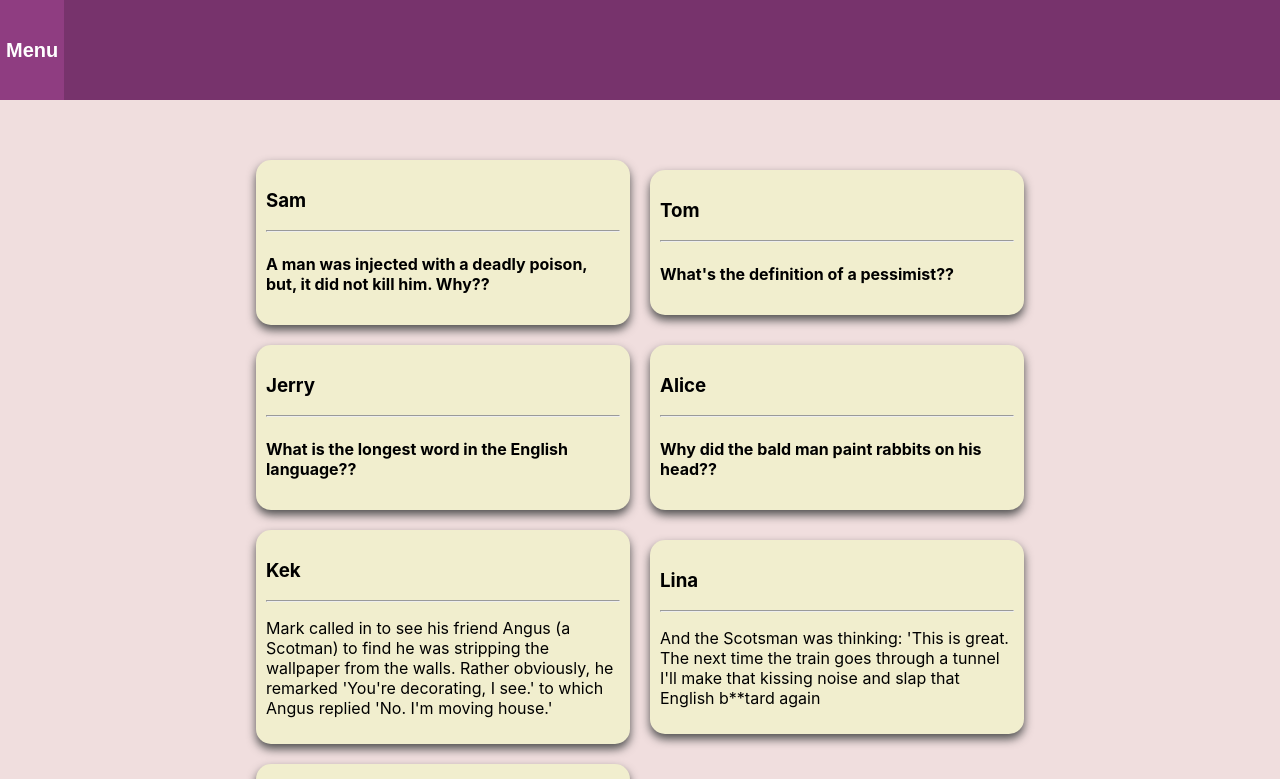
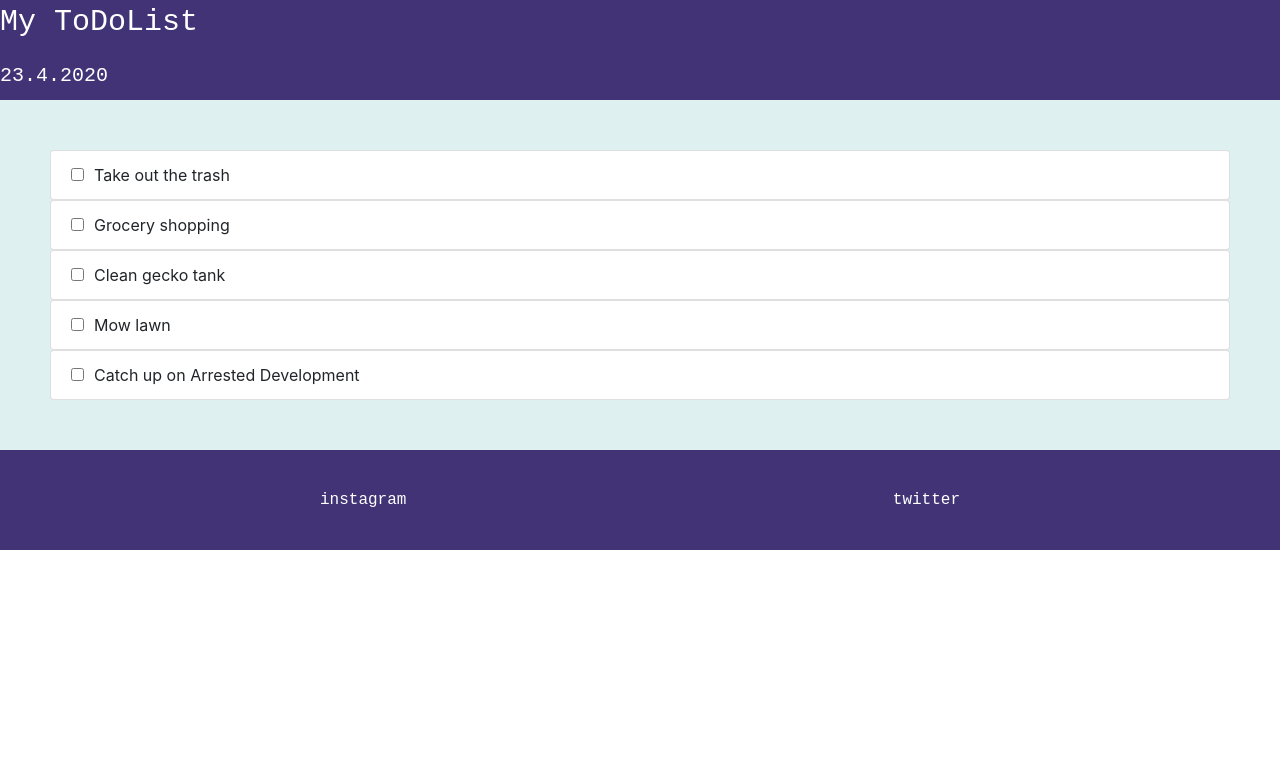
Before and after one commit to Natashkaa/ReactHW, a React (Create React App) app: page / in a window 1280 px wide. Shown: the top 779 px of the page. Built offline with nearby package versions, Linux system fonts and the light colour scheme.

Commit message:
4.TodoList

```diff
--- a/public/index.html
+++ b/public/index.html
@@ -24,6 +24,9 @@
       work correctly both with client-side routing and a non-root public URL.
       Learn how to configure a non-root public URL by running `npm run build`.
     -->
+<link rel="stylesheet" href="https://stackpath.bootstrapcdn.com/bootstrap/4.1.0/css/bootstrap.min.css"
+integrity="sha384-9gVQ4dYFwwWSjIDZnLEWnxCjeSWFphJiwGPXr1jddIhOegiu1FwO5qRGvFXOdJZ4"
+crossorigin="anonymous">
     <title>React App</title>
   </head>
   <body>
--- a/src/App.css
+++ b/src/App.css
@@ -1,56 +1,42 @@
 .main{
-  background-color: #f0dede;
+  background-color: #def0ef;
   padding: 50px;
-  display: flex;
-  flex-wrap: wrap;
   align-items: center;
   justify-content: center
 }
-.main h1{
-  font-size: 50px;
-  font-family: 'Times New Roman', Times, serif;
+.todoItemChecked{
+  color: lightslategray;
+  text-decoration: line-through;
+
 }
-
-
-.joke-container{
-  background-color: rgb(241, 238, 206);
-  padding: 10px;
-  margin: 10px;
-  border-radius: 15px;
-  box-shadow: 0 5px 10px rgb(80, 80, 80);
-  width: 30%;
-  min-width: 200px;
+.item{
+  margin-left: 10px
 }
-.joke-container hr{
-  background-color: red;
+.input{
+  border: 2px solid green;
 }
-.p-hide{
-  display:block;
-  transition: 3s;
-}
-
-.header, .footer{
-  background-color: rgb(119, 51, 108);
+/*header*/
+.header{
+  background-color: rgb(66, 51, 119);
   height: 100px;
   color: white;
-  display: flex;
-  flex-wrap: wrap;
 }
-.header button{
+.today{
+  font-size: 20px;
+  font-weight: lighter;
+  font-family: 'Courier New', Courier, monospace;
+}
+.start{
   background-color: transparent;
   border: 0px solid transparent;
-  font-size: 20px;
+  font-size: 30px;
   color: white;
-  font-weight: bold;
+  font-weight: lighter;
+  font-family: 'Courier New', Courier, monospace;
 }
-.header button:hover{
-  background-color: rgb(143, 61, 129);;
-}
-.header button:active{
-  background-color: rgb(177, 64, 158);;
-}
+/*footer*/
 .footer{
-  background-color: rgb(119, 51, 108);
+  background-color: rgb(66, 51, 119);
   height: 100px;
   color: white;
   display: flex;
@@ -63,8 +49,18 @@
   align-items: center;
   justify-content: space-between;
   width: 50%;
-  height: 40px
+  height: 40px;
+  font-weight: lighter;
+  font-family: 'Courier New', Courier, monospace;
+
 }
 .social a{
-  color: white
+  color: white;
+  text-decoration: none;
+  transition: 1s;
 }
+.social a:hover{
+  color: white;
+  font-size: 20px;
+  text-decoration: none;
+}
--- a/src/App.js
+++ b/src/App.js
@@ -1,46 +1,13 @@
-import React, { useState } from 'react';
+import React from 'react';
 import './App.css';
-
-function Joke(components){
-const [IsHide, setIsHide] = useState(false);
-
-  return <div className="joke-container">
-    <h3>{components.author}</h3>
-    <hr></hr>
-    {components.question &&
-    <h4 onMouseEnter={() => setIsHide(true)}
-        onMouseLeave={() => setIsHide(false)}
-        className="question">{components.question}?</h4>
-    }
-    {components.question && (
-      IsHide && (
-        <p>{components.punchLine}</p>
-      )
-    )}
-    {!components.question &&
-        <p>{components.punchLine}</p>
-    }
-  </div>
-}
+import {TODOITEMS} from './TodoData';
+import TodoItem from './TodoItem';
 
 function App() {
+  const todoitems = TODOITEMS.map( item => <TodoItem id={item.id} text={item.text} isCompleted={item.completed}/>)
     return (
       <div className="main">
-          <Joke author="Sam" question="A man was injected with a deadly poison, but, it did not kill him. Why?" punchLine = "He was already dead!"/>
-          <Joke author="Tom" question="What's the definition of a pessimist?" punchLine = "A pessimist is a well-informed optimist."/>
-          <Joke author="Jerry" question="What is the longest word in the English language?" punchLine = "'Smiles'. Because there is a mile between its first and last letters!"/>
-          <Joke author="Alice" question="Why did the bald man paint rabbits on his head?" punchLine = "Because from a distance they looked like hares!"/>
-          <Joke author="Kek" punchLine="Mark called in to see his friend Angus (a Scotman) to find he was stripping the wallpaper from the walls. Rather obviously, he remarked 'You're decorating, I see.' to which Angus replied 'No. I'm moving house.'"/>
-          <Joke author="Lina" punchLine="And the Scotsman was thinking: 'This is great. The next time the train goes through a tunnel I'll make that kissing noise and slap that English b**tard again"/>
-          <Joke author="Alex" punchLine="An Englishman, roused by a Scot's scorn of his race, protested that he was born an Englishman and hoped to die an Englishman. 'Man,' scoffed the Scot, 'hiv ye nae ambeetion (Have you no ambition)?'"/>
-          <Joke author="Sam" question="A man was injected with a deadly poison, but, it did not kill him. Why?" punchLine = "He was already dead!"/>
-          <Joke author="Tom" question="What's the definition of a pessimist?" punchLine = "A pessimist is a well-informed optimist."/>
-          <Joke author="Jerry" question="What is the longest word in the English language?" punchLine = "'Smiles'. Because there is a mile between its first and last letters!"/>
-          <Joke author="Alice" question="Why did the bald man paint rabbits on his head?" punchLine = "Because from a distance they looked like hares!"/>
-          <Joke author="Kek" punchLine="Mark called in to see his friend Angus (a Scotman) to find he was stripping the wallpaper from the walls. Rather obviously, he remarked 'You're decorating, I see.' to which Angus replied 'No. I'm moving house.'"/>
-          <Joke author="Lina" punchLine="And the Scotsman was thinking: 'This is great. The next time the train goes through a tunnel I'll make that kissing noise and slap that English b**tard again"/>
-          <Joke author="Alex" punchLine="An Englishman, roused by a Scot's scorn of his race, protested that he was born an Englishman and hoped to die an Englishman. 'Man,' scoffed the Scot, 'hiv ye nae ambeetion (Have you no ambition)?'"/>
-
+          {todoitems}
       </div>
     );
   }
--- a/src/Header.js
+++ b/src/Header.js
@@ -2,9 +2,13 @@ import React from 'react';
 import './App.css';
 
 function Header(){
+    var today = new Date().getDate() + "."
+                + (new Date().getMonth() + 1) + "."
+                + new Date().getFullYear();
     return (
         <div className="header">
-            <button>Menu</button>
+            <p className="start">My ToDoList</p>
+            <p className="today">{today}</p>
         </div>
     )
 }
--- /dev/null
+++ b/src/TodoData.js
@@ -0,0 +1,27 @@
+export const TODOITEMS = [
+    {
+        id: 1,
+        text: "Take out the trash",
+        completed: true
+    },
+    {
+        id: 2,
+        text: "Grocery shopping",
+        completed: false
+    },
+    {
+        id: 3,
+        text: "Clean gecko tank",
+        completed: false
+    },
+    {
+        id: 4,
+        text: "Mow lawn",
+        completed: true
+    },
+    {
+        id: 5,
+        text: "Catch up on Arrested Development",
+        completed: false
+    }
+]
--- /dev/null
+++ b/src/TodoItem.js
@@ -0,0 +1,21 @@
+import React, { useState } from 'react';
+
+function TodoItem(props){
+    const [done, setDone] = useState(false);
+
+    return (
+        <div className="todoList">
+            <ul class="list-group">
+                <li class="list-group-item form-check">
+                    <input type="checkbox" checked={done} onChange={() => setDone(!done)} />
+                    {done ? (
+                        <span className="todoItemChecked item">{props.text}</span>
+                    ) : <span className="item">{props.text}</span>}
+
+                </li>
+            </ul>
+        </div>
+    )
+}
+
+export default TodoItem;
```
